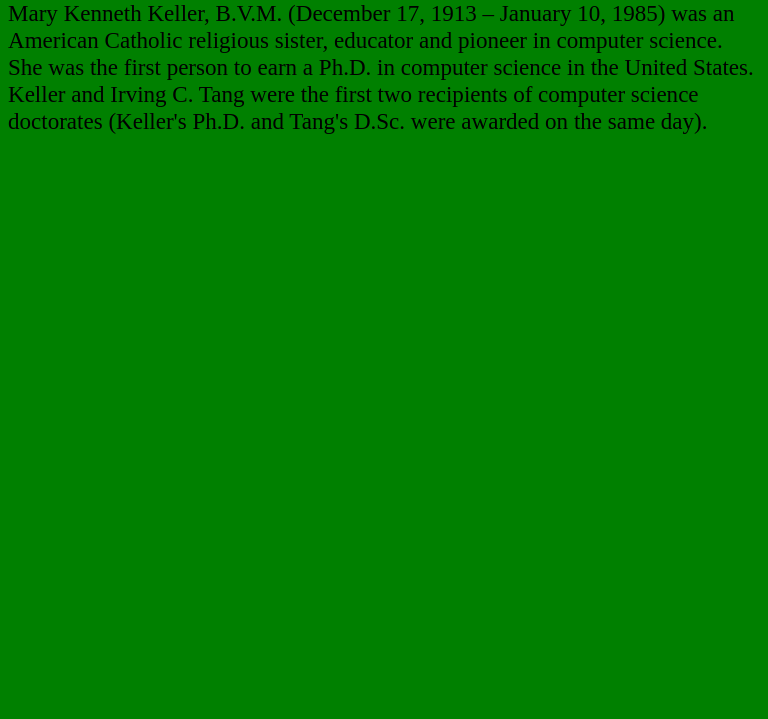
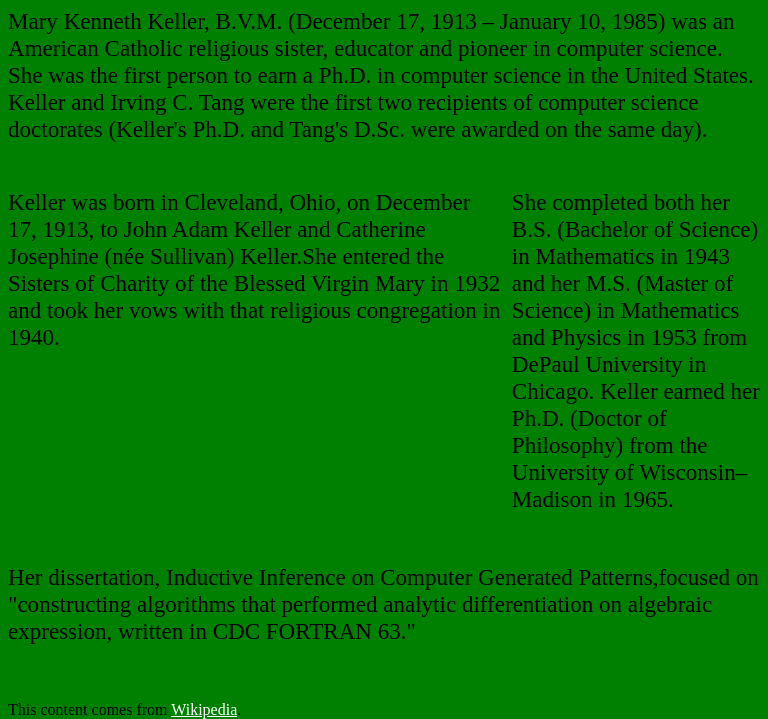
Before and after one commit to LRI-2020/Responsive-Exercices, a plain HTML site: page index.html in a window 768 px wide. Shown: the part 85-804 px from the top of the page. Drawn offline with Linux system fonts and the light colour scheme.

Commit message:
Exerice4 - re-arrange div into grid

```diff
--- a/index.html
+++ b/index.html
@@ -20,8 +20,21 @@
         <div id="large">
             <h1>Content for Desktop</h1>
             <p>Mary Kenneth Keller, B.V.M. (December 17, 1913 – January 10, 1985) was an American Catholic religious sister, educator and pioneer in computer science. She was the first person to earn a Ph.D. in computer science in the United States. Keller and Irving C. Tang were the first two recipients of computer science doctorates (Keller's Ph.D. and Tang's D.Sc. were awarded on the same day).</p>
-
         </div>
 
+        <div id="container">
+            <div class="item"><p>Keller was born in Cleveland, Ohio, on December 17, 1913, to John Adam Keller and Catherine Josephine (née Sullivan) Keller.She entered the Sisters of Charity of the Blessed Virgin Mary in 1932 and took her vows with that religious congregation in 1940.</p></div>
+            <div class="item">
+                <p>She completed both her B.S. (Bachelor of Science) in Mathematics in 1943 and her M.S. (Master of Science) in Mathematics and Physics in 1953 from DePaul University in Chicago. Keller earned her Ph.D. (Doctor of Philosophy) from the University of Wisconsin–Madison in 1965.</p>
+            </div>
+            <div class="item" id="item3"><p>Her dissertation, Inductive Inference on Computer Generated Patterns,focused on "constructing algorithms that performed analytic differentiation on algebraic expression, written in CDC FORTRAN 63."</p></div>
+        </div>
+
+        <footer>
+            This content comes from <a href="https://en.wikipedia.org/wiki/Mary_Kenneth_Keller">Wikipedia</a>.
+        </footer>
+
     </body>
+
+
 </html>
--- a/style.css
+++ b/style.css
@@ -1,61 +1,108 @@
+body {
+    position: absolute;
+}
 
-@media screen and (max-width: 410px){
 
-    body{
+a {
+    color: white;
+}
+
+footer {
+    position: relative;
+    bottom: 0;
+    margin-top: 5%;
+
+}
+
+
+#container {
+    display: grid;
+    gap: 1%;
+
+}
+
+
+
+@media screen and (max-width: 410px) {
+
+    body {
         background-color: red;
     }
 
-    #medium, #large{
-        display: none;
-    }
-
-    h1{
+    h1 {
         font-size: 7vw;
     }
 
-    p{
+    p {
         font-size: 6.5vw;
+    }
+
+    #container {
+        grid-template-columns: auto;
+
+    }
+
+    #medium,
+    #large {
+        display: none;
     }
 }
 
 
-@media screen and (min-width : 411px) and (max-width: 768px){
+@media screen and (min-width : 411px) and (max-width: 768px) {
 
-    body{
+    body {
         background-color: green;
 
     }
 
-    #small, #large{
+    h1 {
+        font-size: 4.5vw;
+    }
+
+    p {
+        font-size: 3vw;
+    }
+
+    #small,
+    #large {
         display: none;
     }
 
-    h1{
-        font-size: 4.5vw;
+    #container {
+        grid-template: auto auto / 2fr 1fr;
+
     }
 
-    p{
-        font-size: 3vw;
+    #item3 {
+        grid-column: span 2;
+
     }
+
 }
 
 
-@media screen and (min-width: 769px){
+@media screen and (min-width: 769px) {
 
-    body{
+    body {
         background-color: blue;
 
     }
 
-    #medium, #small{
+    #medium,
+    #small {
         display: none;
     }
 
-    h1{
+    h1 {
         font-size: 3vw;
     }
 
-    p{
+    p {
         font-size: 2vw;
     }
+
+    #container {
+        grid-template-columns: auto auto auto;
+    }
 }
```
